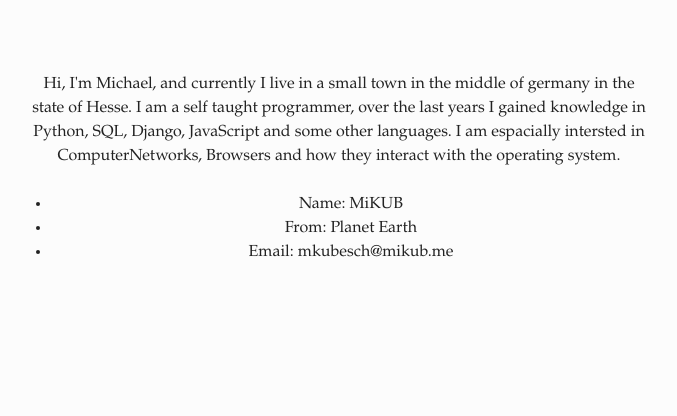
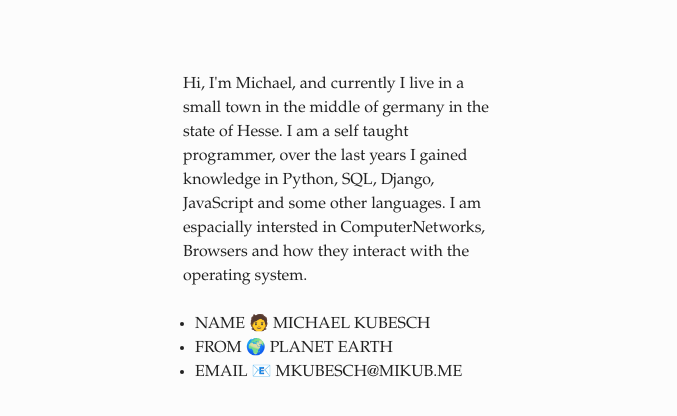
Before and after one commit to M-Kub/myblog, a Django app: template home/templates/home/about.html in a window 1280 px wide. Shown: the part 168-584 px from the top of the page, without its empty margins (301-978 px from the left). Run offline with Django 3.2, Linux system fonts and the light colour scheme; the template is opened without the code that fills it, so the values that code supplies are empty.

Commit message:
about added css

```diff
--- a/home/static/css/style.css
+++ b/home/static/css/style.css
@@ -102,3 +102,12 @@
     margin-right: auto;
     width: 50%;
   }
+
+  .about {
+    list-style-type: none;
+    text-transform: uppercase;
+    display: block;
+    margin-left: auto;
+    margin-right: auto;
+    width: 50%;
+  }
--- a/home/templates/home/about.html
+++ b/home/templates/home/about.html
@@ -13,17 +13,17 @@
 </picture>
 
 
-<p style="text-align: center">
+<p class="center">
 Hi, I'm Michael, and currently I live in a small town in the middle of germany in the state of Hesse. I am a self taught programmer,
 over the last years I gained knowledge in Python, SQL, Django, JavaScript and some other languages.
 I am espacially intersted in ComputerNetworks, Browsers and how they interact with the operating system.
 </p>
 
 
-<ul style="text-align: center">
-	<li>Name: MiKUB</li>
-	<li>From: Planet Earth</li>
-	<li>Email: mkubesch@mikub.me</li>
+<ul class="about">
+	<li>	Name  🧑 	Michael Kubesch</li>
+	<li>	From  🌍 	Planet Earth</li>
+	<li>	Email 📧 	mkubesch@mikub.me</li>
 </ul>
 
 <p>
```
